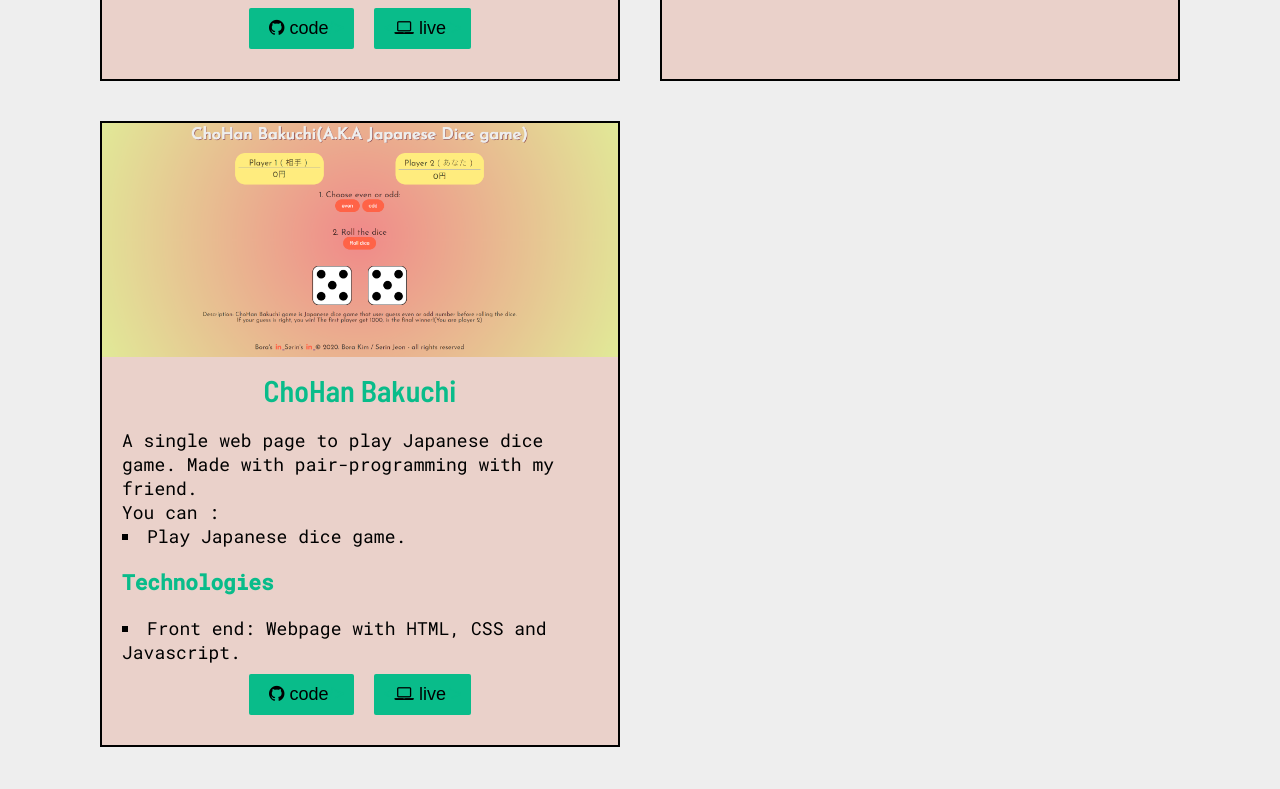
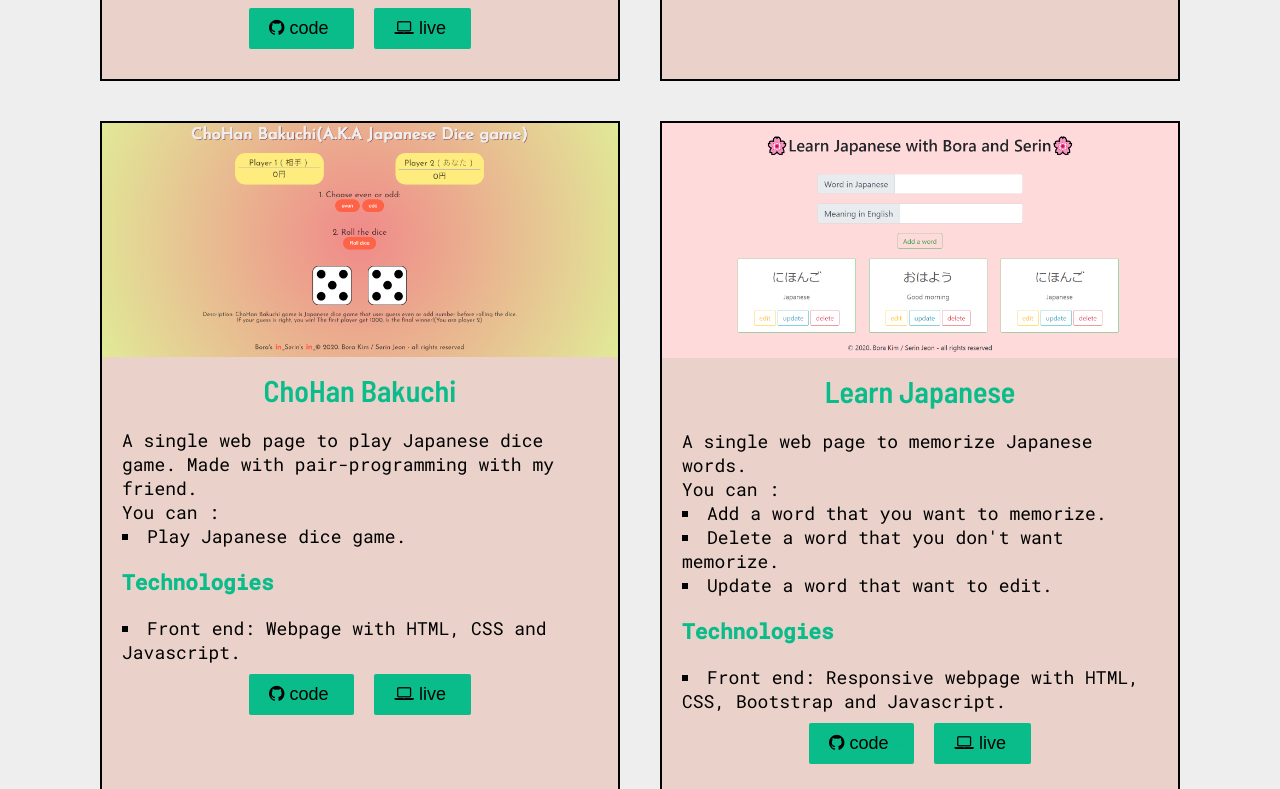
Before and after one commit to serin0837/portfolio, a React (Create React App) app: page /project in a window 1280 px wide. Shown: the part 1611-2400 px from the top of the page. Built offline with nearby package versions, Linux system fonts and the light colour scheme.

Commit message:
add one more project

```diff
--- a/src/component/Project.jsx
+++ b/src/component/Project.jsx
@@ -4,6 +4,7 @@ import portfolio from "../img/portfolio.PNG";
 import worldCountries from "../img/world countries.PNG";
 import damso from "../img/damso.PNG";
 import dice from "../img/dice.PNG"
+import japanese from "../img/japanese.PNG"
 
 const Project = () => {
   return (
@@ -342,9 +343,61 @@ const Project = () => {
               </div>
             </div>
           </div>
+
+          <div className="each-project">
+            <div>
+              <img
+                className="project-image"
+                src={japanese}
+                alt="japanese-word-memorize-webpage"
+              />
+            </div>
+            <h2 className="project-title">Learn Japanese</h2>
+            <div className="project-explain">
+              <p>A single web page to memorize Japanese words.</p>
+              You can :
+              <ul>
+                <li>Add a word that you want to memorize.</li>
+                <li>Delete a word that you don't want memorize.</li>
+                <li>Update a word that want to edit.</li>
+              </ul>
+              <div className="project-tech">
+                <h3>Technologies</h3>
+                <ul>
+                  <li>Front end: Responsive webpage with HTML, CSS, Bootstrap and Javascript.</li>
+                </ul>
+              </div>
+              <div className="project-button">
+                <button>
+                  <a
+                    href="https://github.com/serin0837/Learn-Japanese"
+                    target="_blank"
+                    className="projects"
+                    rel="noopener noreferrer"
+                  >
+                    <span className="code">&lt;</span>
+                    <i className="fa fa-github" aria-hidden="true"></i> code
+                    <span className="code">&#47;&gt;</span>
+                  </a>
+                </button>
+
+                <button>
+                  <a
+                    href="https://learn-japanese.netlify.app/"
+                    target="_blank"
+                    className="projects"
+                    rel="noopener noreferrer"
+                  >
+                    <span className="code">&lt;</span>
+                    <i className="fa fa-laptop" aria-hidden="true"></i> live
+                    <span className="code">&#47;&gt;</span>
+                  </a>
+                </button>
+              </div>
+            </div>
+          </div>
+
         </div>
-
-
       </section>
     </div>
   );
```
Also changed, not shown: src/img/japanese.PNG (added).
